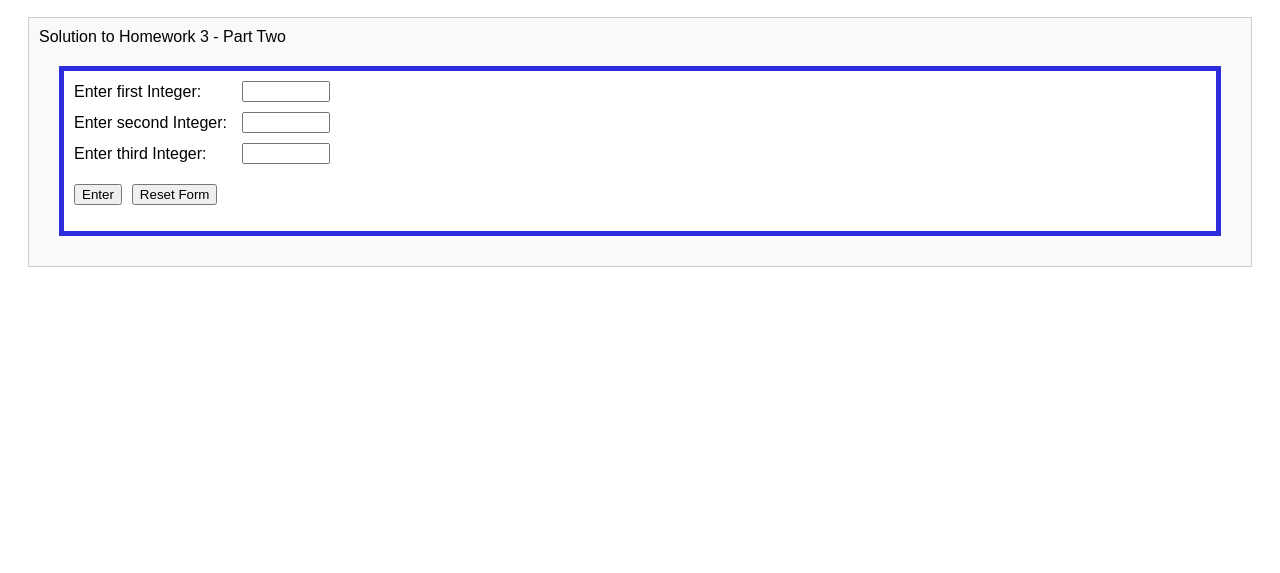
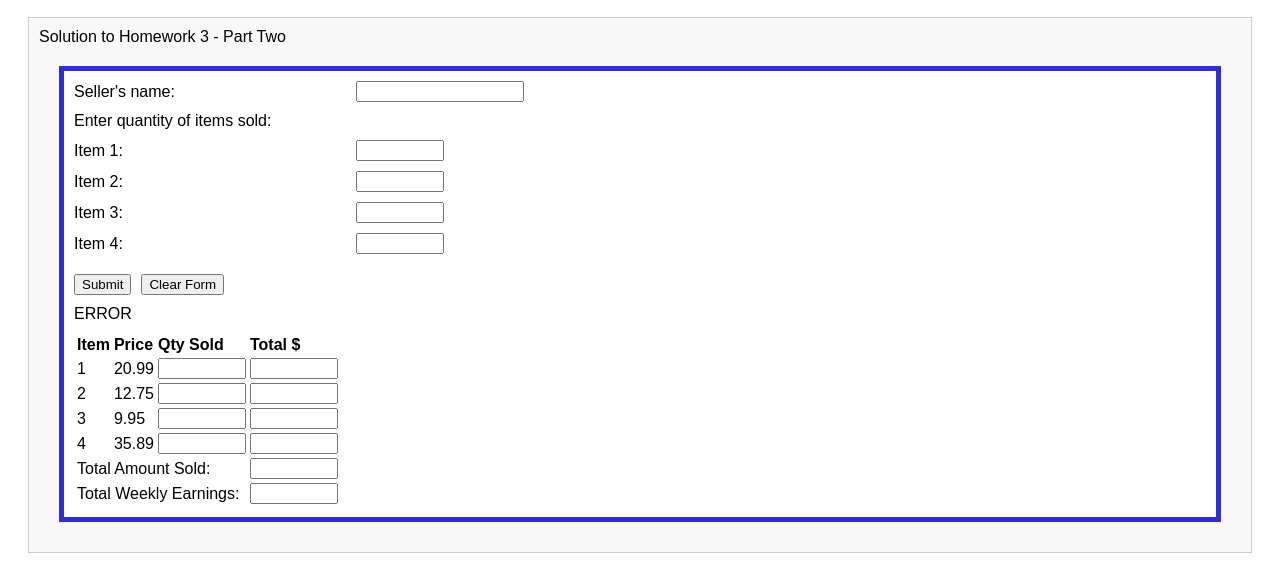
Before and after one commit to berenyia1/berenyia1.github.io, a website built with Vite: page Homework3-002.html in a window 1280 px wide. Shown: the part 311-884 px from the top of the page. Before the commit the page ends 800 px from the top, so only its background shows below. Built offline with nearby package versions, Linux system fonts and the light colour scheme; a web font is replaced by a local one.

Commit message:
Created input form for part 2

```diff
--- a/Homework3-002.html
+++ b/Homework3-002.html
@@ -55,27 +55,85 @@
 
                 <form onsubmit="{ formSubmitted(event); }" class="form-grid">
 
-                    <label for="number1">Enter first Integer:</label>
-                    <input type="number" id="number1" required step="1" style="width: 6em;" />
+                    <label for="seller">Seller's name:</label>
+                    <input type="text" id="seller" style="width: 12em;" />
 
-                    <label for="number2">Enter second Integer:</label>
-                    <input type="number" id="number2" required step="1" style="width: 6em;" />
+                    <div>Enter quantity of items sold:</div><div class="placeholder"></div>
 
-                    <label for="number3">Enter third Integer:</label>
-                    <input type="number" id="number3" required step="1" style="width: 6em;" />
+
+                    <label for="item1">Item 1:</label>
+                    <input type="number" id="item1" required step="1" style="width: 6em;" />
+
+                    <label for="item2">Item 2:</label>
+                    <input type="number" id="item2" required step="1" style="width: 6em;" />
+
+                    <label for="item3">Item 3:</label>
+                    <input type="number" id="item3" required step="1" style="width: 6em;" />
+
+                    <label for="item3">Item 4:</label>
+                    <input type="number" id="item3" required step="1" style="width: 6em;" />
+
 
                     <div class="form-buttons">
-                        <input type="submit" value="Enter" />
-                        <input type="reset" name="reset" value="Reset Form" onclick="showResults('');" />
+                        <input type="submit" value="Submit" />
+                        <input type="reset" name="reset" value="Clear Form" onclick="showResults('');" />
                     </div>
+
+                    <div id="results" >ERROR</div>
+                    <div class="placeholder"></div>
+                    <table>
+                        <thead>
+                            <tr>
+                                <th>Item</th>
+                                <th>Price</th>
+                                <th>Qty Sold</th>
+                                <th>Total $</th>
+                            </tr>
+                        </thead>
+                        <tbody>
+                            <tr>
+                                <td>1</td>
+                                <td>20.99</td>
+                                <td><input type="number" id="qty1" readonly style="width: 6em;" /></td>
+                                <td><input type="number" id="total1" readonly style="width: 6em;" /></td>
+                            </tr>
+                            <tr>
+                                <td>2</td>
+                                <td>12.75</td>
+                                <td><input type="number" id="qty2" readonly style="width: 6em;" /></td>
+                                <td><input type="number" id="total2" readonly style="width: 6em;" /></td>
+                            </tr>
+                            <tr>
+                                <td>3</td>
+                                <td>9.95</td>
+                                <td><input type="number" id="qty3" readonly style="width: 6em;" /></td>
+                                <td><input type="number" id="total3" readonly style="width: 6em;" /></td>
+                            </tr>
+                            <tr>
+                                <td>4</td>
+                                <td>35.89</td>
+                                <td><input type="number" id="qty4" readonly style="width: 6em;" /></td>
+                                <td><input type="number" id="total4" readonly style="width: 6em;" /></td>
+                            </tr>
+
+                            <tr>
+                                <td colspan="3">Total Amount Sold:</td>
+                                <td colspan="1"><input type="number" id="totalSold" readonly style="width: 6em;" /></td>
+                            </tr>
+
+                            <tr>
+                                <td colspan="3">Total Weekly Earnings:</td>
+                                <td colspan="1"><input type="number" id="totalEarnings" readonly style="width: 6em;" /></td>
+                            </tr>
+
+                        </tbody>
+                    </table>
+                    <div class="placeholder"></div>
+
 
                 </form>
 
-                <p></p>
-                <div id="results" }">
 
-
-                </div>
 
             </div>
 
--- a/js/homework3-002.js
+++ b/js/homework3-002.js
@@ -0,0 +1,57 @@
+// JavaScript source code for Homework 3, Exercise 1
+
+
+function showResults(results) {
+    document.getElementById("results").value = results;
+}
+
+
+/**
+ * Checks for valid input, i.e., that the input is between 0-100 and that,
+ * of course, the input are all numbers.
+ */
+function validateInput(score, criterion = "criterion") {
+
+    const msg = "ERROR. Please enter valid integer number between 0 and 100 for " + criterion + "!";
+    let isValid = true;
+
+
+
+    return isValid;
+
+}
+
+
+// This function is called when the form is submitted
+function formSubmitted(event) {
+    event.preventDefault(); // Prevents the form from submitting and reloading the page
+    showResults(""); // reset output area
+
+
+    let homeWork = document.getElementById("homeworkAverage").value;
+    let midterm = document.getElementById("midTermScore").value;
+    let finalExam = document.getElementById("finalExamScore").value;
+    let participation = document.getElementById("participationScore").value;
+
+    if (validateInput(homeWork, "Homework Average") &&
+        validateInput(midterm, "Midterm Exam Score") &&
+        validateInput(finalExam, "Final Exam Score") &&
+        validateInput(participation, "Participation")) {
+        /* continue */
+    } else {
+        return;
+    }
+
+    // Convert input values to integers so we can do math with them
+    homeWork = parseInt(homeWork);
+    midterm = parseInt(midterm);
+    finalExam = parseInt(finalExam);
+    participation = parseInt(participation);
+
+    // calculate final score and letter grade
+    const finalGradeScore = calculateFinalScore(homeWork, midterm, finalExam, participation);
+    const res = "Congratulations! Your final score is " + finalGradeScore.toFixed(0) + ", which is an " + pointsToLetterGrade(finalGradeScore);
+
+    showResults(res);
+
+}
```
